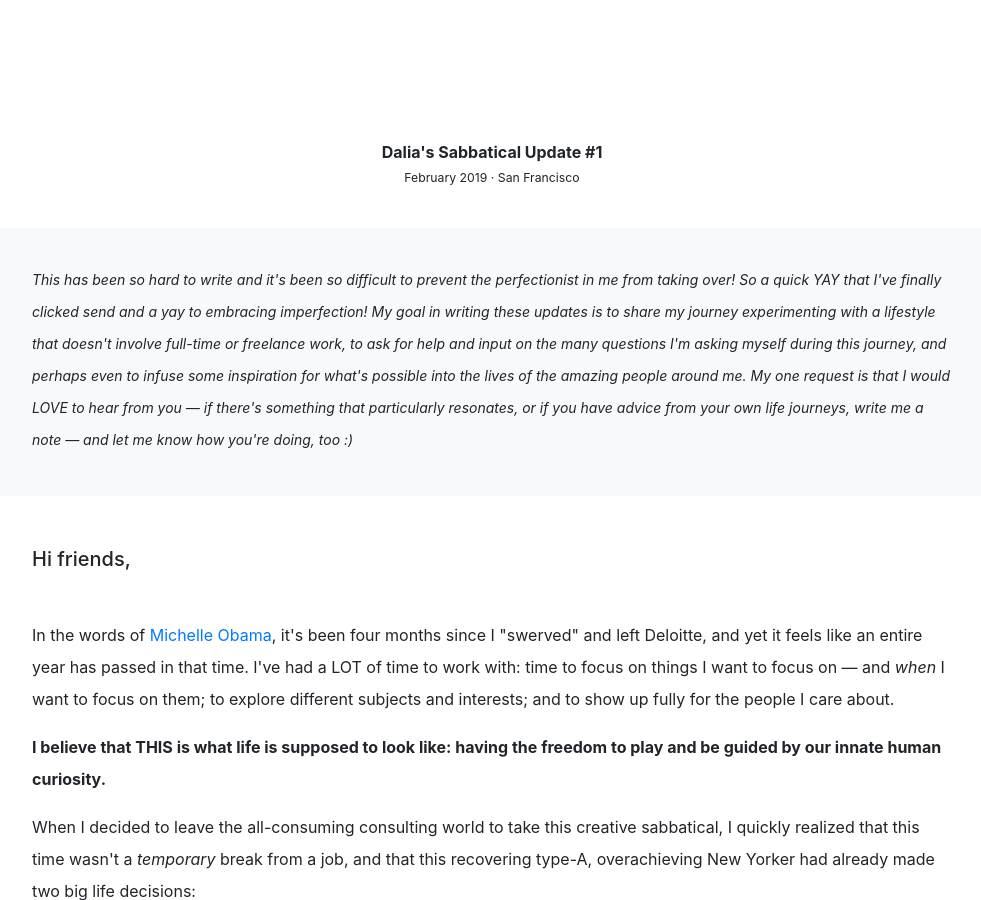
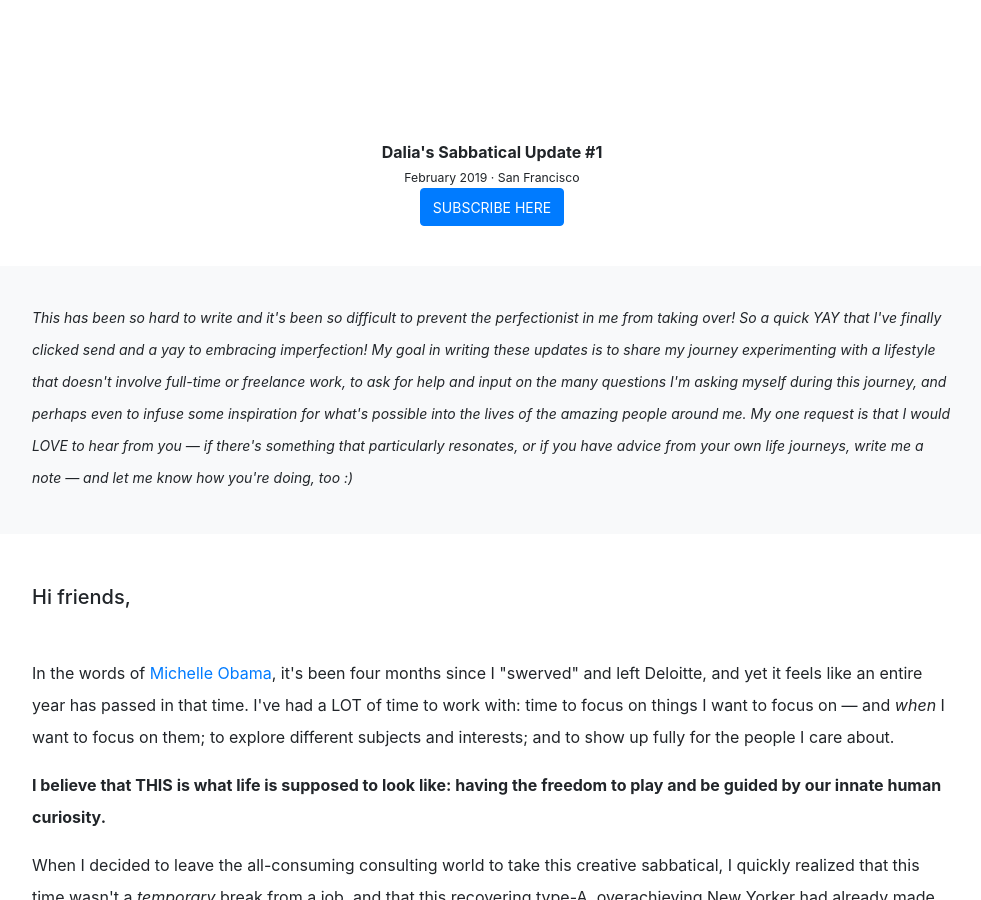
Before and after one commit to dalkat/dalkat.github.io, a Jekyll site: the page built from update-1.md, in a window 1280 px wide and 900 px high. Shown: the whole window, without its empty margins (148-1129 px from the left). Built offline with Jekyll 4.4.1, drawn with Linux system fonts in a browser that asks for light colours; nearby versions of some CDN libraries; some web fonts are replaced; library files that are not in the unit come from our copies.

Commit message:
Update update-1.html

```diff
--- a/_layouts/update-1.html
+++ b/_layouts/update-1.html
@@ -12,7 +12,8 @@ layout: default-sub
       <div class="container" style="padding-top:100px;">
               <div class="intro-text" style="display:block; text-align:center; padding:40px 0;">
               <div class="intro-lead-in"><b>Dalia's Sabbatical Update #1</b><br><small><small>February 2019  &middot;  San Francisco</small></small>
-              </div></div>
+                <br>
+          <a class="btn btn-primary btn-xl text-uppercase js-scroll-trigger" href="https://docs.google.com/forms/d/1ti-qHSnEeygPrlJ6txh7XRiDB3gnulmp-kwkopObLLs" target="_blank"><small>Subscribe here</small></a></div></div>
         </div>
     </header>
 
```
